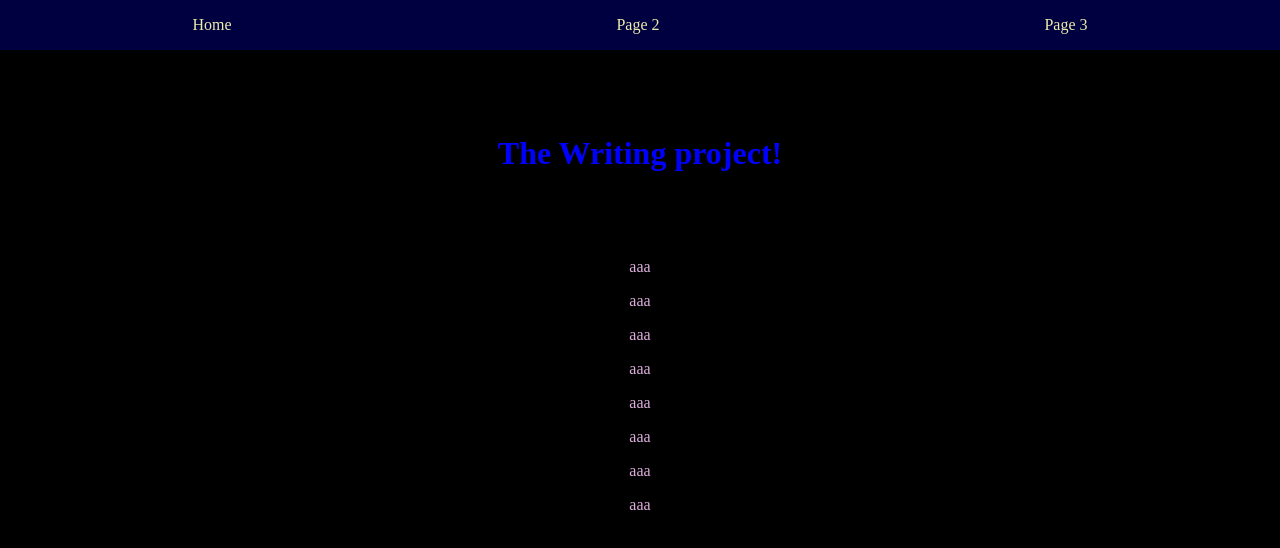
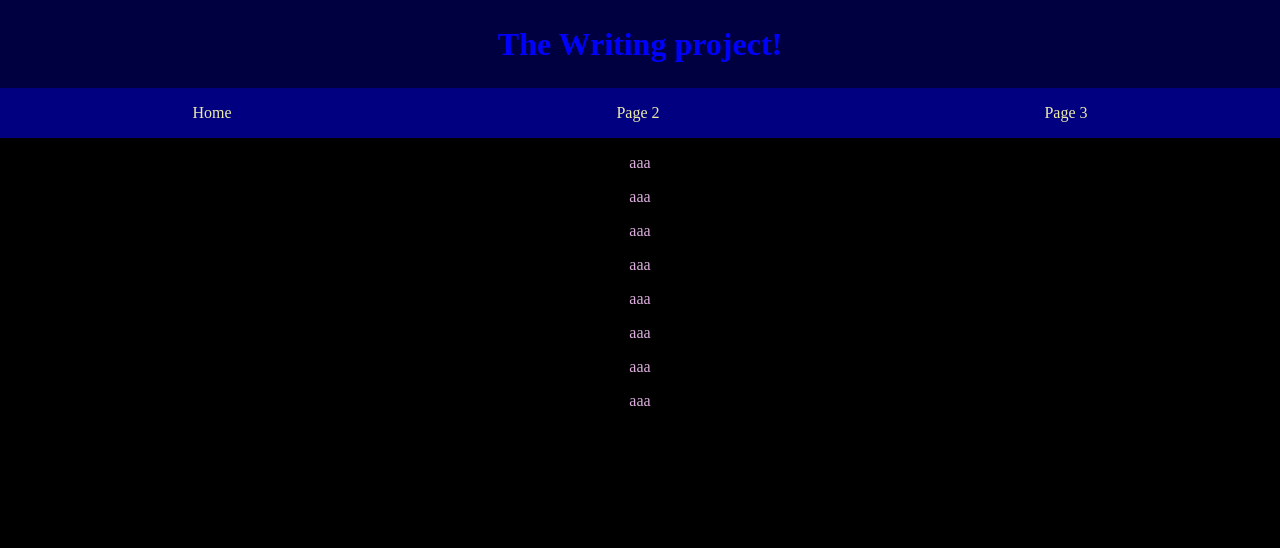
Before and after one commit to juuxi/AllofWriting, a plain HTML site: page index.html in a window 1280 px wide. Drawn offline with nearby package versions, Linux system fonts and the light colour scheme.

Commit message:
change h1 and nav places

```diff
--- a/index.html
+++ b/index.html
@@ -13,17 +13,23 @@
                     $(".navbar").addClass("sticky");
                 }
             })
+
+            $(window).scroll(function(){
+                if($(this).scrollTop()<50) {
+                    $(".navbar").removeClass("sticky");
+                }
+            })
         </script>
     </head>
     <body>
         <header>
+            <h1>The Writing project!</h1>
             <nav class="navbar">
                 <a href="#">Home</a>
                 <a href="#">Page 2</a>
                 <a href="#">Page 3</a>
             </nav>
         </header>
-        <h1>The Writing project!</h1>
         <div class="wrapper-article">
             <article contenteditable="true" class="writing_article">
                 <p>aaa</p>
--- a/styles.css
+++ b/styles.css
@@ -11,7 +11,10 @@ header {
 h1 {
     color: blue;
     text-align: center;
-    padding: 5%;
+    margin: 0;
+    padding-top: 2%;
+    padding-bottom: 2%;
+    background-color: #000040;
 }
 
 .navbar {
@@ -19,9 +22,10 @@ h1 {
     justify-content: space-around;
     align-items: center;
     height: 50px;
+    width: 100%;
     z-index: 999;
     color: #ed820e;
-    background-color: #000040;
+    background-color: navy;
 }
 
 .navbar a {
```
